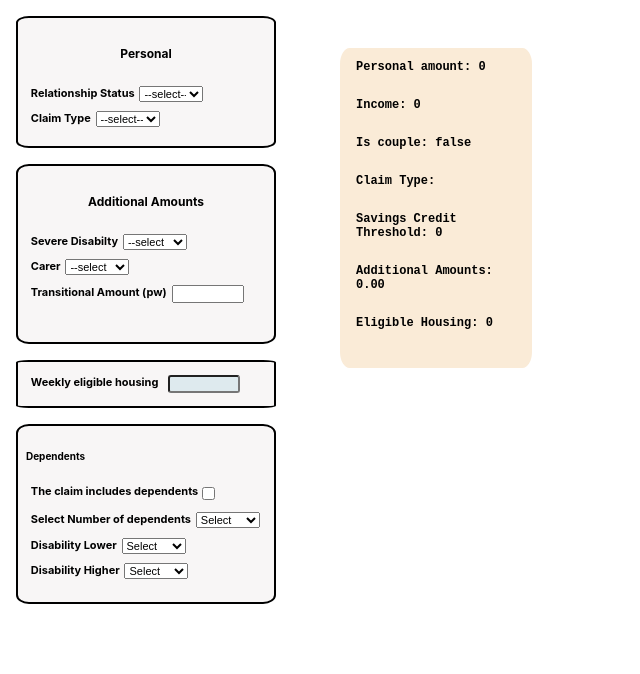
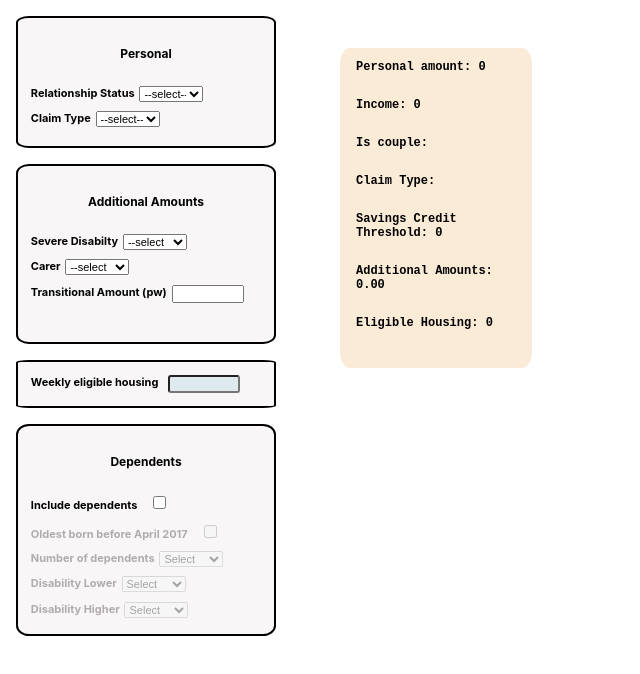
Before and after one commit to dnlstronge/pccalc, a React (Create React App) app: page / in a window 1280 px wide. Shown: the top 674 px of the page, without its empty margins (0-640 px from the left). Built offline with nearby package versions, Linux system fonts and the light colour scheme.

Commit message:
[x] - add hander, state and logic for pre post april 17 child DOB

```diff
--- a/src/Components/ApplicableAmounts/AA.js
+++ b/src/Components/ApplicableAmounts/AA.js
@@ -11,6 +11,10 @@ const AA = {
     SCSingle: 14.48,
     SCCouple: 16.20,
     capitalLimit: 10000,
+    childpre: 63.84,
+    childpost: 53.54,
+    disabledChild: 29.02,
+    disableCHildHigh: 88.34,
 
 
 }
--- a/src/Components/Children/Children.js
+++ b/src/Components/Children/Children.js
@@ -3,21 +3,32 @@ import classes from "./Children.module.css";
 
 export default function Children() {
     const [hasChild, setHasChild] = useState(false)
+    const [pre, setPre] = useState(false)
 
     const handleChild = () => {
         hasChild ? setHasChild(false) : setHasChild(true)
     }
+    const handlePre = () => {
+        pre ? setPre(false) : setPre(true)
+    }
+
+
     const handleLower = (e) => {}
     const handleHigher = (e) => {}
 
+    const conditionalStyle = hasChild ? classes.label : classes.label_disabled
+    const conditionalBox = hasChild ? classes.label_checkbox : classes.label_checkbox_disabled
   return (
     <div className={classes.container}>
-      <h5>Dependents</h5>
-        <label className={classes.label} htmlFor='children'>The claim includes dependents
+      <h5 className={classes.heading}>Dependents</h5>
+        <label className={classes.label_checkbox} htmlFor='children'>Include dependents
             <input onClick={handleChild} className={classes.checkbox} id="children" type="checkbox"></input>
         </label>
-        <label htmlFor="deps" className={classes.label}>Select Number of dependents
-            <select onChange={handleChild} id="deps" className={classes.select}>
+        <label className={conditionalBox} htmlFor='children'>Oldest born before April 2017
+            <input disabled={!hasChild} onClick={handlePre} className={classes.checkbox} id="children" type="checkbox"></input>
+        </label>
+        <label htmlFor="deps" className={conditionalStyle}>Number of dependents
+            <select disabled={!hasChild} onChange={handleChild} id="deps" className={classes.select}>
                 <option value="0">Select</option>
                 <option value="0">0</option>
                 <option value="1">1</option>
@@ -32,8 +43,8 @@ export default function Children() {
                 <option value="10">10</option>
             </select>
             </label>
-            <label htmlFor="dlaL" className={classes.label}>Disability Lower
-            <select onChange={handleLower} id="dlaL" className={classes.select}>
+            <label htmlFor="dlaL" className={conditionalStyle}>Disability Lower
+            <select disabled={!hasChild} onChange={handleLower} id="dlaL" className={classes.select}>
                 <option value="0">Select</option>
                 <option value="0">0</option>
                 <option value="1">1</option>
@@ -48,8 +59,8 @@ export default function Children() {
                 <option value="10">10</option>
             </select>
         </label>
-        <label htmlFor="dlaH" className={classes.label}>Disability Higher
-            <select onChange={handleHigher} id="dlaH" className={classes.select}>
+        <label htmlFor="dlaH" className={conditionalStyle}>Disability Higher
+            <select disabled={!hasChild} onChange={handleHigher} id="dlaH" className={classes.select}>
                 <option value="0">Select</option>
                 <option value="0">0</option>
                 <option value="1">1</option>
--- a/src/Components/Children/Children.module.css
+++ b/src/Components/Children/Children.module.css
@@ -4,7 +4,7 @@
     display: flex;
     flex-direction: column;
     width: 15rem;
-    height: 10rem;
+    height: 12rem;
     margin: 1rem;
     padding: 0.5rem;
     background: rgb(248, 246, 246);
@@ -17,9 +17,38 @@
     font-weight: bold;
     text-align: center;
 }
+.label_checkbox {
+
+    font-size: 11px;
+    font-weight: bold;
+    display: inline-block;
+    margin: 0.3rem;
+}
+.label_checkbox_disabled {
+    color:rgb(177, 171, 171);
+    font-size: 11px;
+    font-weight: bold;
+    display: inline-block;
+    margin: 0.3rem;
+}
+
+.checkbox {
+    font-size: 11px;
+    font-weight: bold;
+    display: inline-block;
+    margin-left: 1rem;
+}
 
 .label {
 
+    font-size: 11px;
+    font-weight: bold;
+    display: flex;
+    flex-direction: row;
+    margin: 0.3rem;
+}
+.label_disabled {
+    color: rgb(177, 171, 171);
     font-size: 11px;
     font-weight: bold;
     display: flex;
@@ -31,13 +60,6 @@
     font-size: 11px;
     display: flex;
     margin-left: 0.3rem;
-    height: auto;
+    height: 1rem;
     width: 4rem;
 }
-.input {
-    font-size: 11px;
-    display: flex;
-    margin-left: 0.3rem;
-    height: auto;
-    width: 4rem;
-}
--- a/src/Components/Main/Main.js
+++ b/src/Components/Main/Main.js
@@ -63,6 +63,7 @@ const Main = (props) => {
     stateCouple: "",
     claimType: "",
     housing: 0,
+    children: 0
   });
 
   useEffect(() => {
@@ -98,7 +99,7 @@ const Main = (props) => {
           </p>
           <p className={classes.state_p}>Income: {applicable.income}</p>
           <p className={classes.state_p}>
-            Is couple: {applicable.stateCouple ? "true" : "false"}
+            Is couple: {applicable.stateCouple}
           </p>
           <p className={classes.state_p}>Claim Type: {applicable.claimType}</p>
           <p className={classes.state_p}>Savings Credit Threshold: {applicable.savingsCredit}</p>
```
